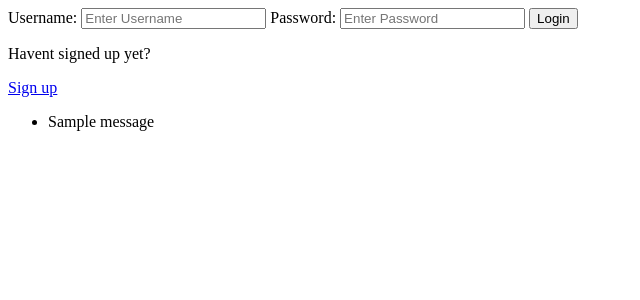
After one commit to Liz2222/lizbud-project, a Django app: page /login/ in a window 1280 px wide. The commit adds this page. Shown: the top 300 px of the page, without its empty margins (0-640 px from the left). Run offline with Django 4.2, Linux system fonts and the light colour scheme; tables that the repository leaves empty hold one stand-in row (values such as "Sample post"); one stand-in notice (Sample message) is shown.

Commit message:
Created registration an login functions

```diff
--- /dev/null
+++ b/base/templates/base/login_register.html
@@ -0,0 +1,43 @@
+{% extends 'base/main.html' %}
+
+{% block content%}
+
+{%if page == 'login'%}
+<div>
+    <form method="POST" action="">
+        {%csrf_token%}
+        <label>Username:</label>
+        <input type="text" name="username" placeholder="Enter Username"/>
+        <label>Password:</label>
+        <input type="password" name="password" placeholder="Enter Password"/>
+
+        <input type="submit" value="Login"/>
+
+    </form>
+    <p>Havent signed up yet?</p>
+    <a href="{%url 'register'%}">Sign up</a>
+</div>
+
+{%else%}
+<div>
+    <form method="POST" action="">
+        {%csrf_token%}
+        {{form.as_p}}
+
+        <input type="submit" value="Register"/>
+
+    </form>
+    <p>Already signed up?</p>
+    <a href="{%url 'login'%}">Login</a>
+</div>
+{%endif%}
+
+{% if messages %}
+<ul class="messages">
+    {% for message in messages %}
+    <li{% if message.tags %} class="{{ message.tags }}"{% endif %}>{{ message }}</li>
+    {% endfor %}
+</ul>
+{% endif %}
+
+{%endblock content%}
--- a/base/urls.py
+++ b/base/urls.py
@@ -3,6 +3,9 @@ from . import views
 
 
 urlpatterns = [
+    path('register/', views.register_user, name='register'),
+    path('login/', views.login_page, name='login'),
+    path('logout/', views.logout_user, name='logout'),
     path('', views.home, name='home'),
     path('room/<pk>', views.room , name='rooms'),
     path('create-room/', views.createRoom , name='create-room'),
--- a/base/views.py
+++ b/base/views.py
@@ -1,18 +1,82 @@
 from django.http import HttpResponse
 from django.shortcuts import render, redirect
 from django.http import HttpResponse
-from . models import Room
+from django.db.models import  Q
+from . models import *
+from django.contrib.auth.forms import UserCreationForm
+from django.contrib.auth.decorators import login_required
+from django.contrib.auth import authenticate,login,logout
 from .forms import RoomForm
+from django.contrib import messages
 
 # Create your views here.
 
+
+def login_page(request):
+    page='login'
+    if request.user.is_authenticated:
+        return redirect('home')
+
+    if request.method =='POST':
+        username=request.POST.get('username').lower()
+        password=request.POST.get('password')
+
+        try:
+            user=User.objects.get(username=username)
+        except User.DoesNotExist:
+            messages.error(request,'User does Not Exist')
+
+        user=authenticate(request, username=username,password=password)
+        if user is not None:
+            login(request, user)
+            return redirect('home')
+        else:
+            messages.error(request,'User not found')
+
+    context={'page':page}
+    return render(request,'base/login_register.html', context)
+
+def register_user(request):
+    page='register'
+    form=UserCreationForm()
+    if request.method =='POST':
+        form=UserCreationForm(request.POST)
+        if form.is_valid():
+            user=form.save(commit=False)
+            user.username=user.username.lower()
+            user.save()
+            login(request,user)
+            return redirect('home')
+        else:
+            messages.error(request, 'An error occurred during registration')
+
+    context={'page':page,'form':form}
+    return render(request,'base/login_register.html', context)
+
+
 def home(request):
-    rooms= Room.objects.all()
+
+    q=request.GET.get('q') if request.GET.get('q') != None else ''
+    rooms= Room.objects.filter(
+        Q(topic__name__icontains=q)|
+        Q(name__icontains=q)|
+        Q(description__icontains=q)
+        )
+    topics=Topic.objects.all()
+    room_count=rooms.count()
 
     context={
-        'rooms':rooms
+        'rooms':rooms,
+        'topics':topics,
+        'room_count':room_count,
+
     }
     return render(request,'base/home.html',context)
+
+
+def logout_user(request):
+    logout(request)
+    return redirect('home')
 
 
 def room(request,pk):
@@ -22,6 +86,7 @@ def room(request,pk):
     }
     return render(request, 'base/room.html', context)
 
+@login_required(login_url='login')
 def createRoom(request):
     form = RoomForm()
     if request.method =='POST':
@@ -33,9 +98,13 @@ def createRoom(request):
     context={'form':form}
     return render(request,'base/room_form.html', context)
 
+@login_required(login_url='login')
 def updateRoom(request, pk):
     room = Room.objects.get(id=pk)
     form=RoomForm(instance=room)
+
+    if request.user != room.host :
+        return HttpResponse('You are not allowed to update this')
 
     if request.method == 'POST':
         form = RoomForm(request.POST, instance=room)
@@ -48,8 +117,13 @@ def updateRoom(request, pk):
     context={'form':form}
     return render(request, 'base/room_form.html', context)
 
+@login_required(login_url='login')
 def deleteRoom(request,pk):
     room= Room.objects.get(id=pk)
+
+    if request.user != room.host :
+        return HttpResponse('You are not allowed to delete this')
+
     if request.method == 'POST':
         room.delete()
         return redirect('home')
```
Also changed, not shown: base/templates/base/home.html (+27 -3 lines), base/templates/base/room.html (+7 -1 lines), templates/navbar.html (added, +17 -0 lines), db.sqlite3.
